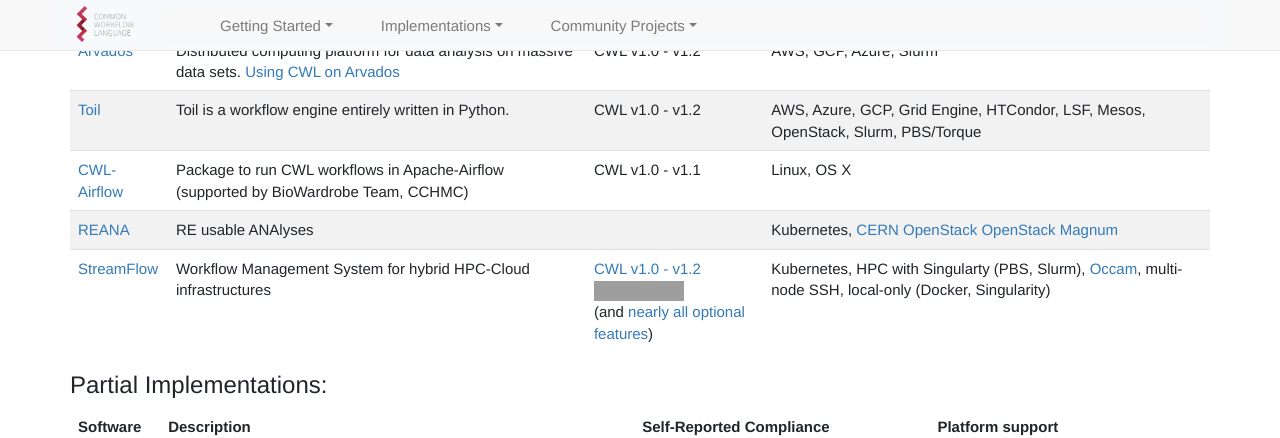
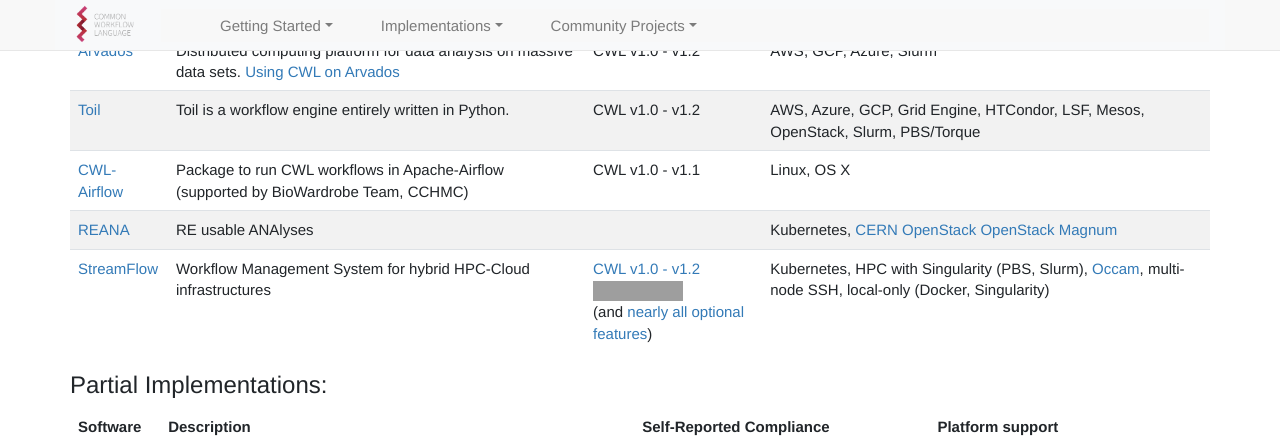
Before and after one commit to common-workflow-language/cwl-website, a Jekyll site: the page built from content/index.md, in a window 1280 px wide and 900 px high, scrolled down 2204 px. Shown: the top 438 px of the window. Built offline with Jekyll 4.4.1, drawn with Linux system fonts in a browser that asks for light colours; comment, search, counter and statistics services are not loaded; grey boxes are pictures that could not be loaded.

Commit message:
fix typo

```diff
--- a/content/_includes/home/implementations.html
+++ b/content/_includes/home/implementations.html
@@ -10,7 +10,7 @@
 |[Toil](https://github.com/BD2KGenomics/toil)|Toil is a workflow engine entirely written in Python.|CWL v1.0 - v1.2 |AWS, Azure, GCP, Grid Engine, HTCondor, LSF, Mesos, OpenStack, Slurm, PBS/Torque|
 |[CWL-Airflow](https://github.com/Barski-lab/cwl-airflow)|Package to run CWL workflows in Apache-Airflow (supported by BioWardrobe Team, CCHMC)|CWL v1.0 - v1.1|Linux, OS X|
 |[REANA](https://docs.reana.io/)|RE usable ANAlyses||Kubernetes, [CERN OpenStack](https://clouddocs.web.cern.ch/clouddocs/containers/) [OpenStack Magnum](https://wiki.openstack.org/wiki/Magnum)|
-|[StreamFlow](https://streamflow.di.unito.it/)|Workflow Management System for hybrid HPC-Cloud infrastructures|[CWL v1.0 - v1.2 ![Required](https://badgen.net/https/streamflow.di.unito.it/cwl-conformance/v1.2/required.json?icon=commonwl)](https://github.com/alpha-unito/streamflow#cwl-compatibility)<br />(and [nearly all optional features](https://github.com/alpha-unito/streamflow#cwl-compatibility))|Kubernetes, HPC with Singularty (PBS, Slurm), [Occam](https://c3s.unito.it/index.php/super-computer), multi-node SSH, local-only (Docker, Singularity)|
+|[StreamFlow](https://streamflow.di.unito.it/)|Workflow Management System for hybrid HPC-Cloud infrastructures|[CWL v1.0 - v1.2 ![Required](https://badgen.net/https/streamflow.di.unito.it/cwl-conformance/v1.2/required.json?icon=commonwl)](https://github.com/alpha-unito/streamflow#cwl-compatibility)<br />(and [nearly all optional features](https://github.com/alpha-unito/streamflow#cwl-compatibility))|Kubernetes, HPC with Singularity (PBS, Slurm), [Occam](https://c3s.unito.it/index.php/super-computer), multi-node SSH, local-only (Docker, Singularity)|
 
 <h3 id="Partial_Implementations" class="section">Partial Implementations: <a href="#Partial_Implementations" class="anchorfix"><span>§</span></a></h3>
 
```
